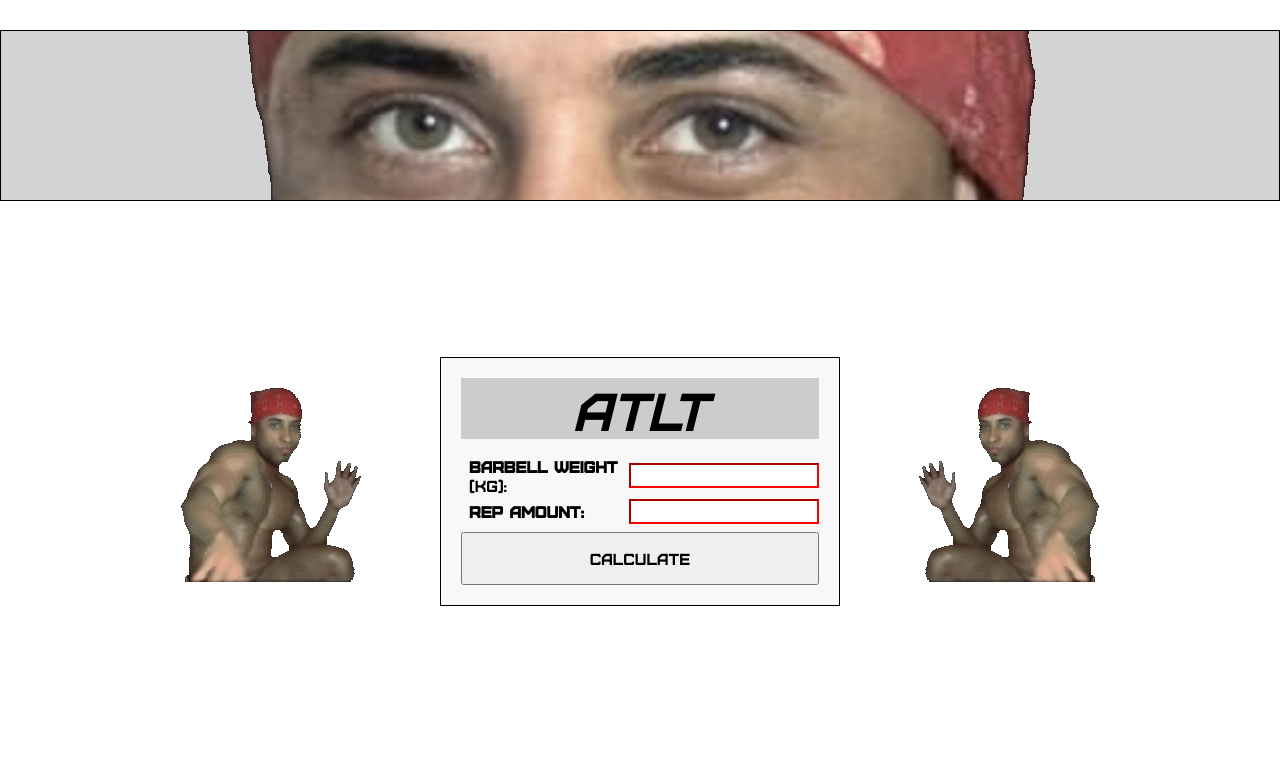
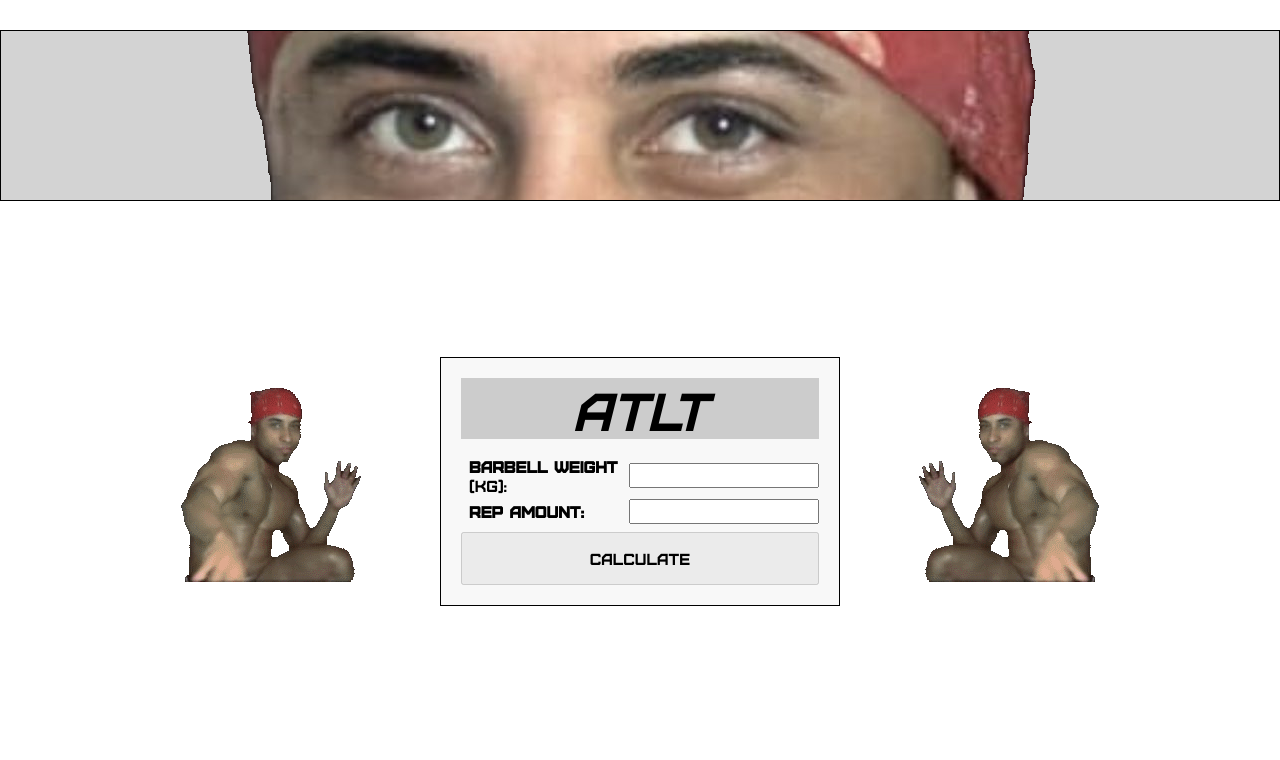
Before and after one commit to XXXRef/aTlT, a React (Vite) app in the folder code/app/: page / in a window 1280 px wide. Shown: the top 760 px of the page. Built offline with nearby package versions, Linux system fonts and the light colour scheme.

Commit message:
upd input validation

```diff
--- a/code/app/src/App.jsx
+++ b/code/app/src/App.jsx
@@ -40,11 +40,7 @@ export default function App() {
   function onCalculate() {
     const w = Number(barbellWeight)
     const r = Number(repsAmount)
-    if (!barbellWeight || isNaN(w) || w < 0 || !repsAmount || isNaN(r) || r < 1) {
-      setResult(null)
-      setRankID(null)
-      return
-    }
+
     const maxWeightValue = calcMaxWeight(w, r)
     setResult(Math.round(maxWeightValue))
     let found
--- a/code/app/src/Components/InputForm.jsx
+++ b/code/app/src/Components/InputForm.jsx
@@ -1,17 +1,34 @@
 import React from 'react'
 
+
+const checkInputValue = (val) => {
+    const valTrimmed = String(val ?? '').trim()
+    if (valTrimmed === '') {
+        return true
+    }
+    const valNum = Number(valTrimmed)
+    return !Number.isNaN(valNum) && valNum >= 1
+};
+
+
+const setErrorVisualizationStyle = (i_bValidVal) => i_bValidVal ?
+  undefined
+  : { borderColor: 'red', borderWidth: '1px', borderStyle: 'solid' };
+
+
 export default function InputForm({ barbellWeight, setBarbellWeight, repsAmount, setRepsAmount, onCalculate }) {
-  const isInvalidValue = (val) => {
-    const s = String(val ?? '').trim()
-    if (s === '') return true
-    if (!/^\d+(?:\.\d+)?$/.test(s)) return true
-    return parseFloat(s) < 1
-  }
+  const barbellWeightNorm = barbellWeight ?? ''
+  const repsAmountNorm = repsAmount ?? ''
 
-  const barbellInvalid = isInvalidValue(barbellWeight)
-  const repsInvalid = isInvalidValue(repsAmount)
+  const bBarbellWeightCorrect = checkInputValue(barbellWeightNorm)
+  const bRepsAmountCorrect = checkInputValue(repsAmountNorm)
 
-  const inputStyle = (invalid) => invalid ? { borderColor: 'red' } : {}
+  const checkSubmitEnabled = () => {
+    return barbellWeightNorm.trim() !== ''
+    && repsAmountNorm.trim() !== ''
+    && bBarbellWeightCorrect
+     && bRepsAmountCorrect
+  };
 
   return (
     <>
@@ -21,10 +38,9 @@ export default function InputForm({ barbellWeight, setBarbellWeight, repsAmount,
             <td><b>Barbell weight</b> (kg):</td>
             <td>
               <input
-                value={barbellWeight}
+                value={barbellWeightNorm}
                 onChange={e => setBarbellWeight(e.target.value)}
-                style={inputStyle(barbellInvalid)}
-                aria-invalid={barbellInvalid}
+                style={setErrorVisualizationStyle(bBarbellWeightCorrect)}
               />
             </td>
           </tr>
@@ -32,16 +48,20 @@ export default function InputForm({ barbellWeight, setBarbellWeight, repsAmount,
             <td><b>Rep amount:</b></td>
             <td>
               <input
-                value={repsAmount}
+                value={repsAmountNorm}
                 onChange={e => setRepsAmount(e.target.value)}
-                style={inputStyle(repsInvalid)}
-                aria-invalid={repsInvalid}
+                style={setErrorVisualizationStyle(bRepsAmountCorrect)}
               />
             </td>
           </tr>
         </tbody>
       </table>
-      <button id="button_calc_maxweight" onClick={onCalculate}>Calculate</button>
+      <button
+        id="button_calc_maxweight"
+        type="button"
+        onClick={() => { if (checkInputValue(barbellWeightNorm) && checkInputValue(repsAmountNorm) && typeof onCalculate === 'function') onCalculate() }}
+        disabled={!checkSubmitEnabled()}
+      >Calculate</button>
     </>
   )
 }
```
